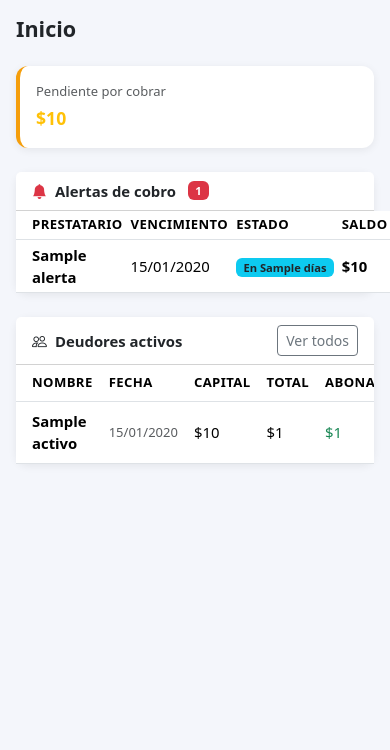
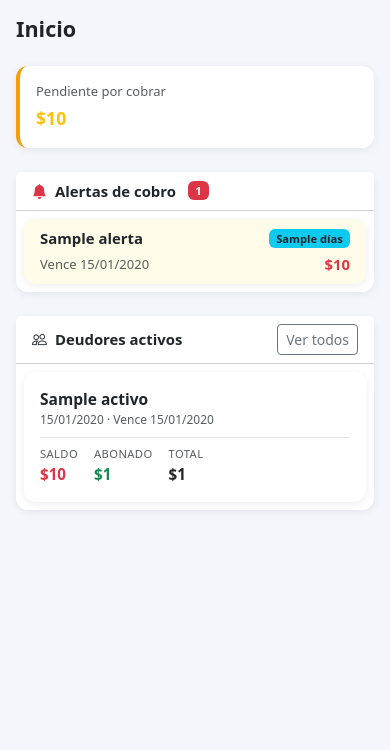
Before and after one commit to Mvega5310/prestamos_app, a Flask app: template templates/dashboard.html in a window 390 px wide; the page is wider, and only the part inside the window is pictured. Shown: the top 750 px of that part. Run offline with Flask 3, Linux system fonts and the light colour scheme; a user stored in the database is signed in; tables that the repository leaves empty hold one stand-in row (values such as "Sample post"); the template is opened without the code that fills it: most values are stand-ins (such as "Sample title", 1, 10 or a date in 2020).

Commit message:
Card list UI en mobile para alertas y deudores activos en dashboard
Co-Authored-By: Claude Sonnet 4.6 <noreply@anthropic.com>

```diff
--- a/templates/dashboard.html
+++ b/templates/dashboard.html
@@ -59,13 +59,16 @@
   {% endif %}
 </div>
 
+{# ── Alertas de cobro ── #}
 {% if alertas %}
 <div class="card mb-4">
   <div class="card-header fw-semibold bg-white d-flex align-items-center gap-2">
     <i class="bi bi-bell-fill text-danger"></i> Alertas de cobro
     <span class="badge bg-danger ms-1">{{ alertas|length }}</span>
   </div>
-  <div class="card-body p-0">
+
+  {# Tabla desktop #}
+  <div class="card-body p-0 d-none d-md-block">
     <table class="table table-sm mb-0 align-middle">
       <thead><tr>
         <th class="ps-3">Prestatario</th><th>Vencimiento</th><th>Estado</th><th>Saldo</th><th></th>
@@ -77,12 +80,9 @@
           <td class="ps-3 fw-semibold">{{ p.nombre }}</td>
           <td>{{ p.fecha_vence.strftime('%d/%m/%Y') if p.fecha_vence }}</td>
           <td>
-            {% if d < 0 %}
-              <span class="badge bg-danger">Vencido hace {{ -d }} día{{ 's' if -d != 1 }}</span>
-            {% elif d == 0 %}
-              <span class="badge bg-warning text-dark">Vence hoy</span>
-            {% else %}
-              <span class="badge bg-info text-dark">En {{ d }} día{{ 's' if d != 1 }}</span>
+            {% if d < 0 %}<span class="badge bg-danger">Vencido hace {{ -d }} día{{ 's' if -d != 1 }}</span>
+            {% elif d == 0 %}<span class="badge bg-warning text-dark">Vence hoy</span>
+            {% else %}<span class="badge bg-info text-dark">En {{ d }} día{{ 's' if d != 1 }}</span>
             {% endif %}
           </td>
           <td class="fw-bold">{{ p.saldo | cop }}</td>
@@ -92,16 +92,43 @@
       </tbody>
     </table>
   </div>
+
+  {# Cards mobile #}
+  <div class="d-md-none p-2 d-flex flex-column gap-2">
+    {% for p in alertas %}
+    {% set d = p.dias_vence %}
+    <a href="{{ url_for('detalle_prestamo', pid=p.id) }}" class="text-decoration-none">
+      <div class="card px-3 py-2 {% if d < 0 %}border-danger{% elif d == 0 %}border-warning{% else %}border-info{% endif %}"
+           style="border-left-width:4px !important;
+                  background:{% if d < 0 %}#fee2e2{% elif d == 0 %}#fff7ed{% else %}#fefce8{% endif %}">
+        <div class="d-flex justify-content-between align-items-center">
+          <div class="fw-bold text-dark">{{ p.nombre }}</div>
+          {% if d < 0 %}<span class="badge bg-danger">Vencido hace {{ -d }}d</span>
+          {% elif d == 0 %}<span class="badge bg-warning text-dark">Hoy</span>
+          {% else %}<span class="badge bg-info text-dark">{{ d }} día{{ 's' if d != 1 }}</span>
+          {% endif %}
+        </div>
+        <div class="d-flex justify-content-between align-items-center mt-1">
+          <small class="text-muted">Vence {{ p.fecha_vence.strftime('%d/%m/%Y') if p.fecha_vence }}</small>
+          <span class="fw-bold text-danger">{{ p.saldo | cop }}</span>
+        </div>
+      </div>
+    </a>
+    {% endfor %}
+  </div>
 </div>
 {% endif %}
 
+{# ── Deudores activos ── #}
 <div class="card">
   <div class="card-header fw-semibold bg-white d-flex justify-content-between align-items-center">
     <span><i class="bi bi-people me-2"></i>Deudores activos</span>
     <a href="{{ url_for('lista_prestamos') }}" class="btn btn-sm btn-outline-secondary">Ver todos</a>
   </div>
-  <div class="card-body p-0">
-    {% if activos %}
+
+  {% if activos %}
+  {# Tabla desktop #}
+  <div class="card-body p-0 d-none d-md-block">
     <div class="table-responsive">
     <table class="table table-hover mb-0 align-middle">
       <thead><tr>
@@ -116,18 +143,63 @@
           <td>{{ p.total_pagar | cop }}</td>
           <td class="text-success">{{ p.total_abonado | cop }}</td>
           <td class="fw-bold text-danger">{{ p.saldo | cop }}</td>
-          <td class="small text-muted">
-            {{ p.fecha_vence.strftime('%d/%m/%Y') if p.fecha_vence else '—' }}
-          </td>
+          <td class="small text-muted">{{ p.fecha_vence.strftime('%d/%m/%Y') if p.fecha_vence else '—' }}</td>
           <td><a href="{{ url_for('detalle_prestamo', pid=p.id) }}" class="btn btn-sm btn-primary">Ver</a></td>
         </tr>
         {% endfor %}
       </tbody>
     </table>
     </div>
-    {% else %}
-    <p class="text-muted text-center py-4">No hay préstamos activos.</p>
-    {% endif %}
   </div>
+
+  {# Cards mobile #}
+  <div class="d-md-none p-2 d-flex flex-column gap-2">
+    {% for p in activos %}
+    {% set d = p.dias_vence %}
+    <a href="{{ url_for('detalle_prestamo', pid=p.id) }}" class="text-decoration-none">
+      <div class="card px-3 py-3
+        {% if d is not none %}
+          {% if d < 0 %}border-danger{% elif d == 0 %}border-warning{% elif d <= 3 %}border-info{% endif %}
+        {% endif %}"
+        style="border-left-width:4px !important;">
+        <div class="d-flex justify-content-between align-items-start">
+          <div>
+            <div class="fw-bold text-dark" style="font-size:.97rem">{{ p.nombre }}</div>
+            <div class="text-muted" style="font-size:.75rem">
+              {{ p.fecha.strftime('%d/%m/%Y') }}
+              {% if p.fecha_vence %} · Vence {{ p.fecha_vence.strftime('%d/%m/%Y') }}{% endif %}
+            </div>
+          </div>
+          {% if d is not none %}
+            {% if d < 0 %}<span class="badge bg-danger">Vencido</span>
+            {% elif d == 0 %}<span class="badge bg-warning text-dark">Hoy</span>
+            {% elif d <= 3 %}<span class="badge bg-info text-dark">{{ d }}d</span>
+            {% endif %}
+          {% endif %}
+        </div>
+        <div class="d-flex gap-3 mt-2 pt-2 border-top">
+          <div>
+            <div class="text-muted" style="font-size:.7rem;text-transform:uppercase;letter-spacing:.4px">Saldo</div>
+            <div class="fw-bold text-danger" style="font-size:.95rem">{{ p.saldo | cop }}</div>
+          </div>
+          <div>
+            <div class="text-muted" style="font-size:.7rem;text-transform:uppercase;letter-spacing:.4px">Abonado</div>
+            <div class="text-success fw-semibold" style="font-size:.95rem">{{ p.total_abonado | cop }}</div>
+          </div>
+          <div>
+            <div class="text-muted" style="font-size:.7rem;text-transform:uppercase;letter-spacing:.4px">Total</div>
+            <div class="text-dark fw-semibold" style="font-size:.95rem">{{ p.total_pagar | cop }}</div>
+          </div>
+        </div>
+      </div>
+    </a>
+    {% endfor %}
+  </div>
+
+  {% else %}
+  <div class="card-body">
+    <p class="text-muted text-center py-4 mb-0">No hay préstamos activos.</p>
+  </div>
+  {% endif %}
 </div>
 {% endblock %}
```
